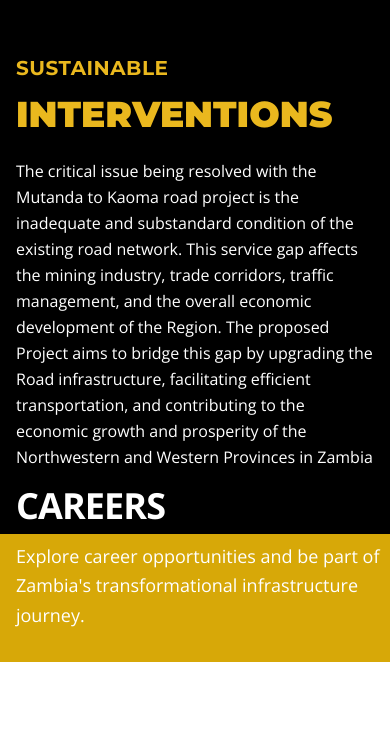
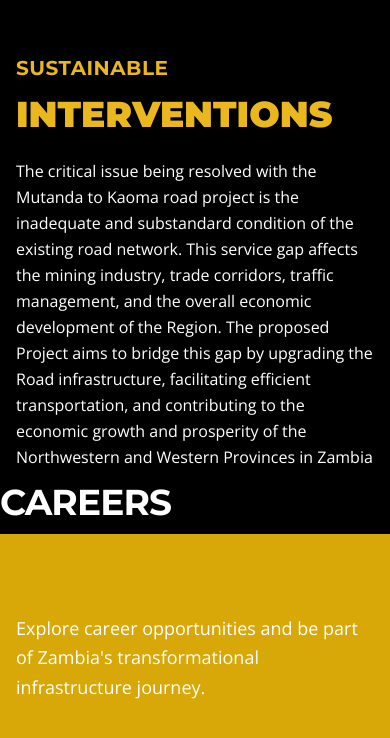
Before and after one commit to teke85/bhl, a Next.js app: page /projects in a window 390 px wide. Shown: the part 2610-3348 px from the top of the page. Before the commit the page ends 3272 px from the top, so only its background shows below. Built offline with nearby package versions, Linux system fonts and the light colour scheme.

Commit message:
Uploaded video to hero section

```diff
--- a/components/Careers.tsx
+++ b/components/Careers.tsx
@@ -6,12 +6,10 @@
       <div className="container mx-auto px-4 sm:px-6 lg:px-8">
         <div className="max-w-6xl mx-auto">
           {/* Content with vertical alignment similar to screenshot */}
-          <div className="absolute -top-12">
-            <div>
-              <span className="text-white text-4xl sm:text-5xl md:text-6xl lg:text-7xl xl:text-8xl font-bold mb-6 uppercase tracking-tight text-left">
-                CAREERS
-              </span>
-            </div>
+          <div className="">
+            <span className="absolute -top-13 font-heading left-0 text-white text-4xl sm:text-5xl md:text-6xl lg:text-7xl xl:text-8xl font-bold mb-6 uppercase tracking-tight text-left">
+              CAREERS
+            </span>
             <div className="mt-4">
               <p className="text-white font-sans text-lg sm:text-xl md:text-2xl lg:text-3xl leading-relaxed max-w-2xl">
                 Explore career opportunities and be part of Zambia&apos;s
--- a/components/HeroSection3RightLeft.tsx
+++ b/components/HeroSection3RightLeft.tsx
@@ -20,7 +20,7 @@
 };
 
 const SAMPLE_VIDEO_URL =
-  "https://pangaeasecurities-my.sharepoint.com/personal/kchipati_pangaea_co_zm/_layouts/15/stream.aspx?id=%2Fpersonal%2Fkchipati%5Fpangaea%5Fco%5Fzm%2FDocuments%2FDesktop%20Work%2FFQM%20Road%2FPICS%2FBHL%20Concession%20Signing%2001%2E12%2E2024%2Emp4&ga=1&referrer=StreamWebApp%2EWeb&referrerScenario=AddressBarCopied%2Eview%2Ecaa60ad9%2D8d78%2D4c71%2Da992%2D374637aad7e2";
+  "https://res.cloudinary.com/dpeg7wc34/video/upload/v1760020925/BHL_Concession_Signing_01.12.2024_barvdy.mp4";
 
 function HeroCarousel() {
   const [searchQuery, setSearchQuery] = useState("");
```
